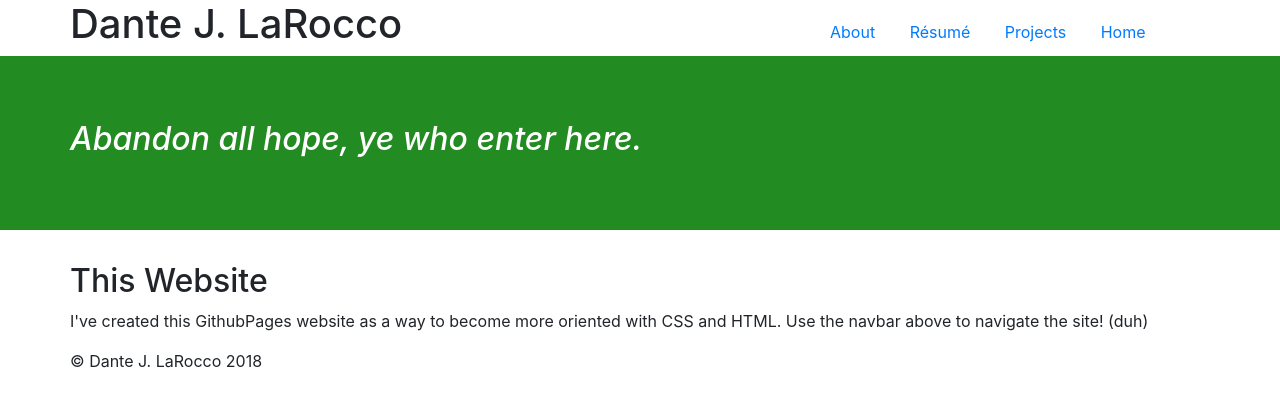
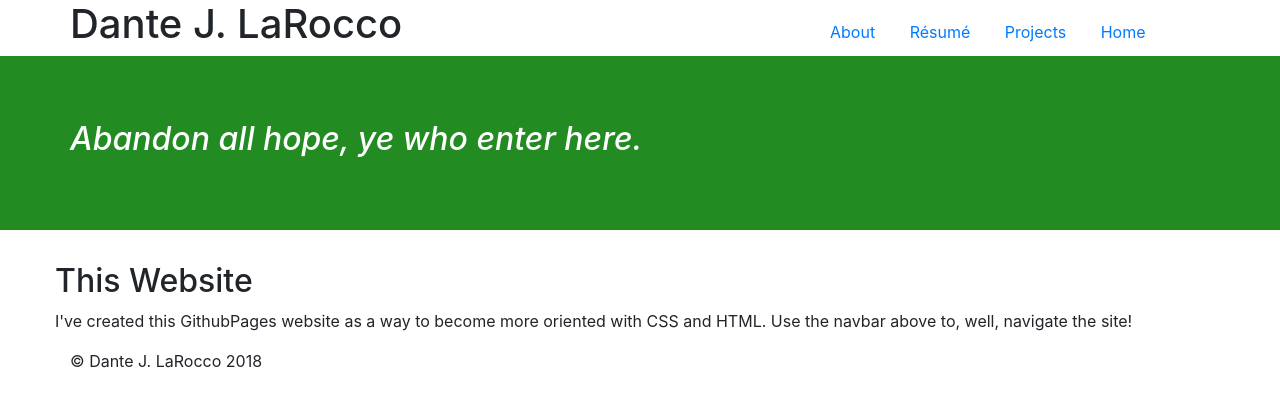
Before and after one commit to dantejlarocco/dantejlarocco.github.io, a Jekyll site: the page built from index.md, in a window 1280 px wide. Shown: the top 407 px of the page. Built offline with Jekyll 4.4.1, drawn with Linux system fonts in a browser that asks for light colours; our own code applies the rules of GitHub Pages for plain Markdown files.

Commit message:
Update default.html

```diff
--- a/_layouts/default.html
+++ b/_layouts/default.html
@@ -31,8 +31,8 @@
 
     <section class="container">
       <div class="row">
-        <h2>This Website</h2>
-        <p>I've created this GithubPages website as a way to become more oriented with CSS and HTML. Use the navbar above to navigate the site! (duh)</p>
+        <h2 class="row text-center">This Website</h2>
+        <p class="row text-center">I've created this GithubPages website as a way to become more oriented with CSS and HTML. Use the navbar above to, well, navigate the site!</p>
       </div>
     </section>
 
```
